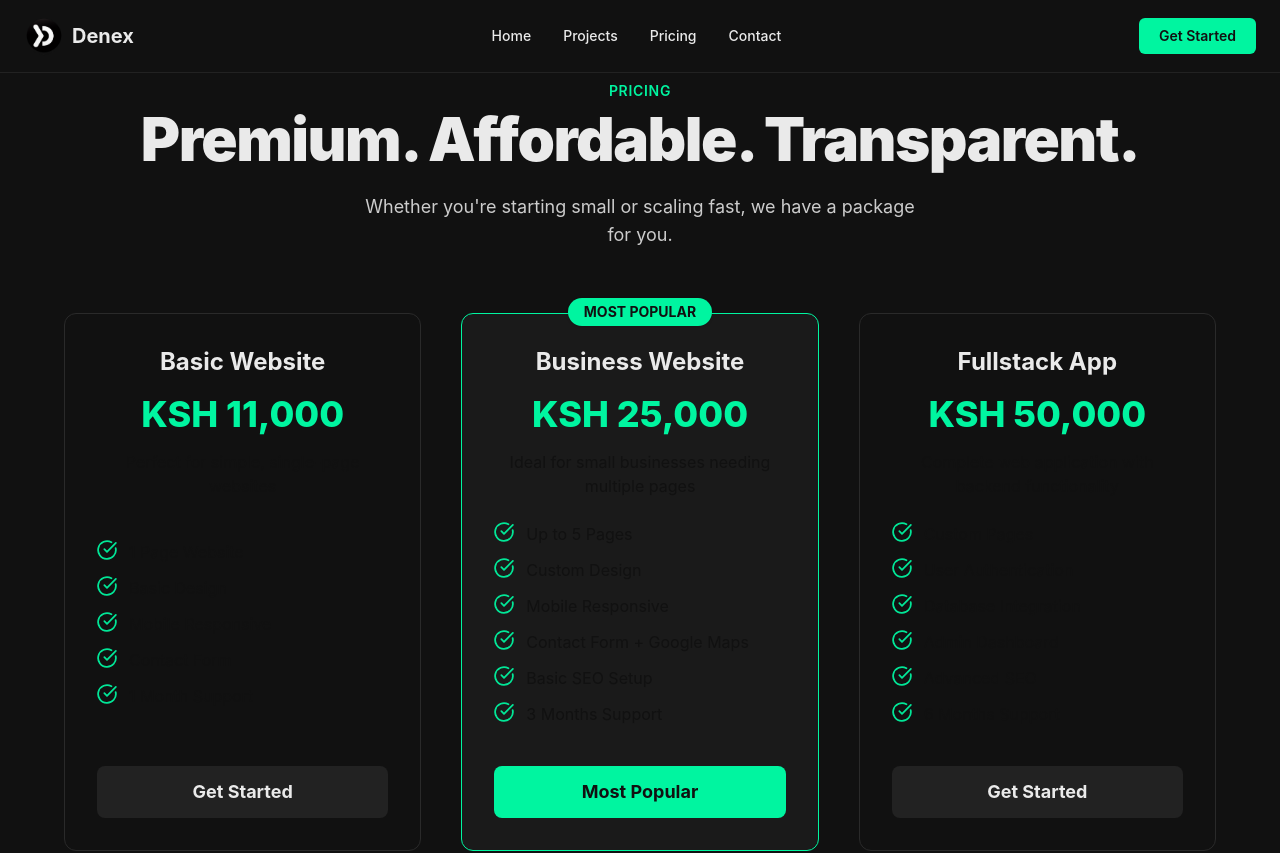
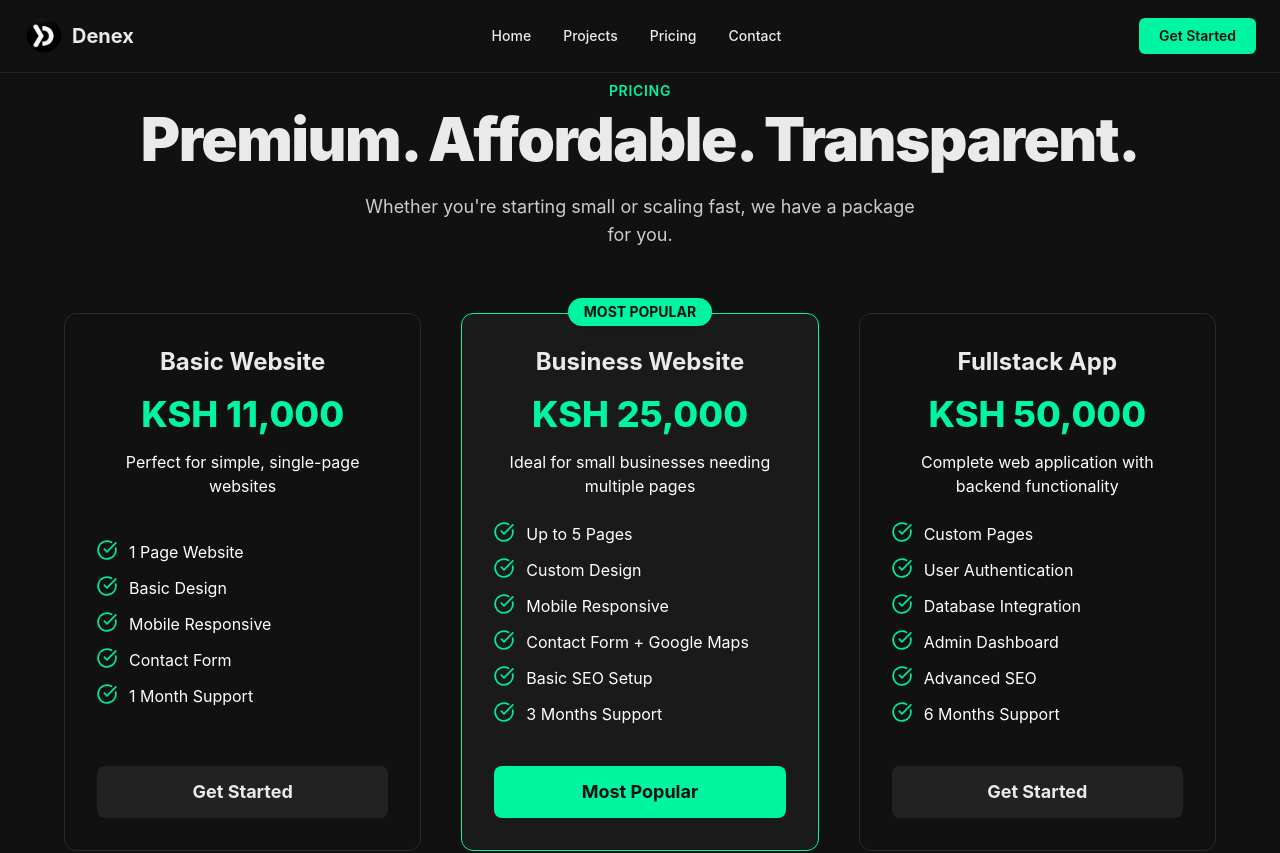
Before and after one commit to Leon8M/Denex, a React (Vite) app: page /pricing in a window 1280 px wide. Shown: the top 853 px of the page. Built offline with nearby package versions, Linux system fonts and the light colour scheme.

Commit message:
price text white

```diff
--- a/src/components/PricingCard.jsx
+++ b/src/components/PricingCard.jsx
@@ -58,7 +58,7 @@ const PricingCard = ({ plan }) => {
         <div className="w-full text-center">
           <h3 className="text-2xl font-bold text-[#EAEAEA]">{plan.name}</h3>
           <h4 className="py-4 text-4xl font-extrabold text-[#00F5A0]">{plan.price}</h4>
-          <p className="text-[#BBBBBB] text-base">{plan.description}</p>
+          <p className="text-white text-base">{plan.description}</p>
         </div>
 
         <div className="w-full mt-6">
@@ -73,7 +73,7 @@ const PricingCard = ({ plan }) => {
                 <motion.div variants={iconPulse} animate="animate">
                   <CheckCircle className="text-[#00F5A0]" size={20} />
                 </motion.div>
-                <span className="text-[#DDDDDD] text-base">{feature}</span>
+                <span className="text-white text-base">{feature}</span>
               </motion.li>
             ))}
           </ul>
```
